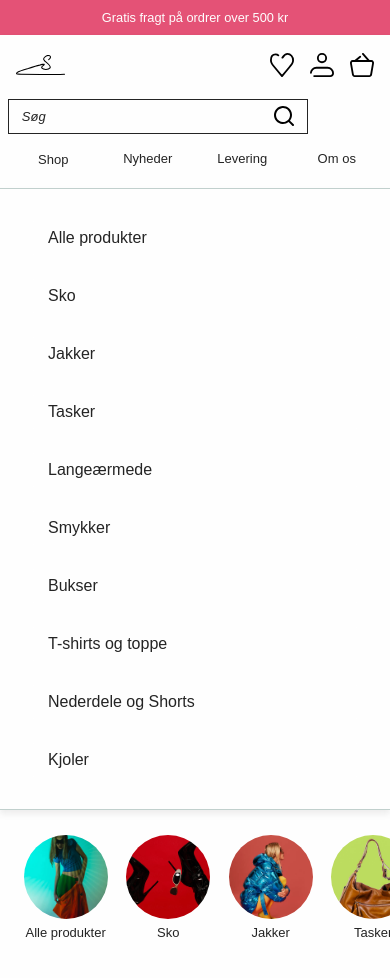
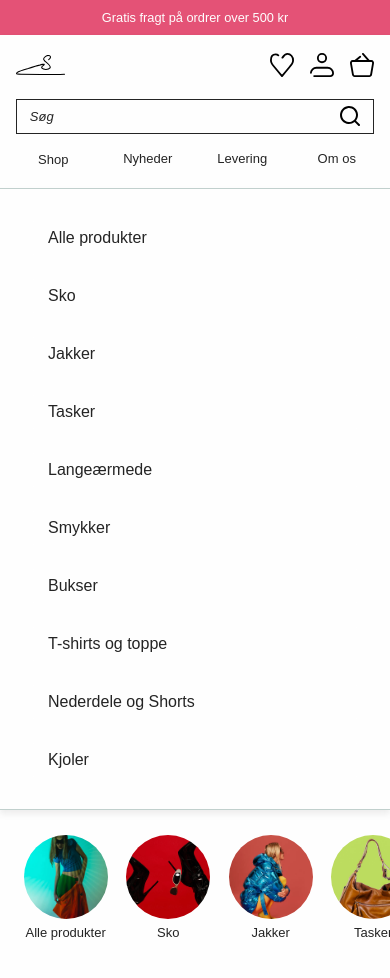
Before and after one commit to juliewboecher/customer-experience-exam, a React (Vite) app: page / in a window 390 px wide. Shown: the top 978 px of the page. Built offline with nearby package versions, Linux system fonts and the light colour scheme; grey boxes are pictures that could not be loaded; a web font is replaced by a local one.

Commit message:
refactor search form styles; remove unnecessary margins and enhance button hover effect

```diff
--- a/src/styles.css
+++ b/src/styles.css
@@ -1214,7 +1214,7 @@ footer li {
 
   .search-form {
     width: 100%;
-    margin-left: 0;
+
   }
 
   .dropdown-carousel {
@@ -1317,22 +1317,29 @@ footer li {
     flex-basis: 100%;
     width: 100%;
     margin-top: 0.5rem;
+    margin-left: 0.5rem;
+    margin-right: 0.5rem;
     display: flex;
     gap: 0.5rem;
     order: 2;
+    max-width: none;
   }
 
   .search-input {
     flex: 1;
     font-size: var(--font-size-small);
     padding: 0.4rem 0.8rem;
-    min-width: 0;
   }
 
   .search-button {
-    font-size: var(--font-size-small);
     padding: 0.4rem 0.8rem;
-    flex-shrink: 0;
+    background-color: transparent;
+    cursor: pointer;
+    transition: background-color 0.3s ease;
+  }
+
+  .search-button:hover {
+    background-color: transparent;
   }
 
   main {
```
